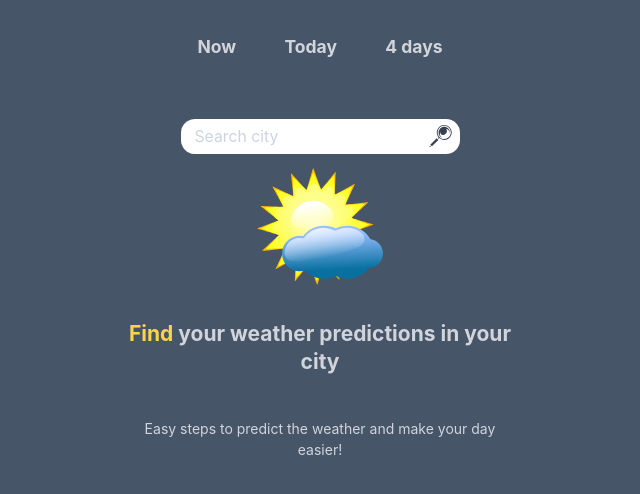
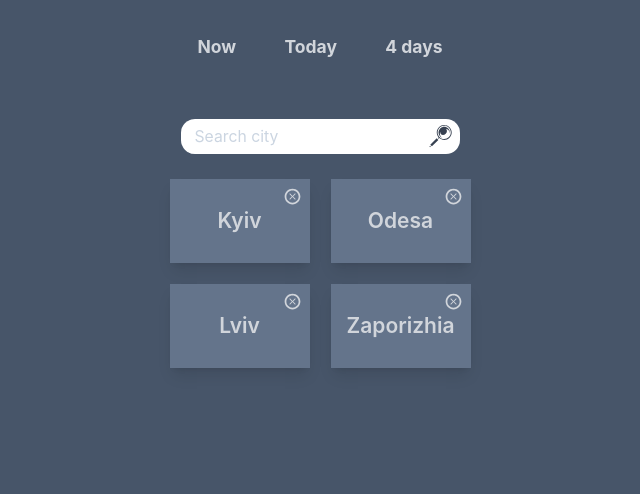
Before and after one commit to VladimirPariy/weatherApp-reactApp, a React (Create React App) app: page / in a window 1280 px wide. Shown: the top 494 px of the page, without its empty margins (320-960 px from the left). Built offline with nearby package versions, Linux system fonts and the light colour scheme.

Commit message:
began to implement localStorage

```diff
--- a/src/App.jsx
+++ b/src/App.jsx
@@ -2,7 +2,7 @@ import React, {useEffect, useState} from "react";
 import style from './App.module.scss'
 import AppRouter from "./components/AppRouter/AppRouter";
 import Navbar from "./components/UI/navbar/Navbar";
-
+import {data} from './localStorage'
 
 const App = () => {
     const [currentCity, setCurrentCity] = useState('')
@@ -12,13 +12,15 @@ const App = () => {
         setModal(false)
     }, [currentCity])
 
-
+    useEffect(()=> {
+        localStorage.setItem('data', JSON.stringify(data))
+    }, [])
 
     return (
         <div className={style.wrapper}>
             <div className={style.container}>
                 <Navbar/>
-                <AppRouter currentCity={currentCity} setCurrentCity={setCurrentCity} visible={modal} setVisible={setModal}/>
+                <AppRouter currentCity={currentCity} setCurrentCity={setCurrentCity} visible={modal} setVisible={setModal} data={data}/>
             </div>
 
         </div>
--- a/src/components/AppRouter/AppRouter.jsx
+++ b/src/components/AppRouter/AppRouter.jsx
@@ -1,6 +1,6 @@
 import React from 'react';
 import {Route, Routes} from "react-router-dom";
-import HomePage from "../../pages/WeatherPage/HomePage";
+import HomePage from "../../pages/HomePage/HomePage";
 import CurrentWeatherPage from "../../pages/CurrentWeatherPage/CurrentWeatherPage";
 import WeatherTodayPage from "../../pages/WeatherTodayPage/WeatherTodayPage";
 import FourDaysWeather from "../../pages/FourDaysWeatherPage/FourDaysWeatherPage";
@@ -8,7 +8,7 @@ import FourDaysWeather from "../../pages/FourDaysWeatherPage/FourDaysWeatherPage
 const AppRouter = ({...props}) => {
     return (
         <Routes>
-            <Route path="/" element={<HomePage setCurrentCity={props.setCurrentCity}/>}/>
+            <Route path="/" element={<HomePage setCurrentCity={props.setCurrentCity} data={props.data}/>}/>
             <Route path="current" element={<CurrentWeatherPage {...props}/>}/>
             <Route path="today" element={<WeatherTodayPage {...props}/>}/>
             <Route path="fourdays" element={<FourDaysWeather {...props}/>}/>
--- /dev/null
+++ b/src/components/UI/localStorageItem/LocalStorageItem.jsx
@@ -0,0 +1,18 @@
+import React from 'react';
+import style from "./LocalStorageItem.module.scss";
+import {TiDeleteOutline} from "react-icons/ti";
+
+const LocalStorageItem = ({localStorageItem}) => {
+    console.log(localStorageItem)
+    return localStorageItem.map(item => {
+        return (
+            <div className={style.cityItem} key={item.id}>
+                <div className={style.iconItem}><TiDeleteOutline/></div>
+                <div className={style.cityNameItem}>{item.city}</div>
+            </div>
+        )
+    })
+
+};
+
+export default LocalStorageItem;
--- /dev/null
+++ b/src/components/UI/localStorageItem/LocalStorageItem.module.scss
@@ -0,0 +1,10 @@
+.cityItem {
+  @apply w-40 flex bg-slate-500 m-3 justify-center h-24 items-center relative cursor-pointer shadow-lg p-3;
+  .iconItem {
+    @apply absolute top-2 right-2 text-2xl;
+  }
+
+  .cityNameItem {
+    @apply text-2xl font-semibold;
+  }
+}
--- /dev/null
+++ b/src/hooks/useLocalStorage.js
@@ -0,0 +1,21 @@
+import {useEffect, useState} from "react";
+
+export const useLocalStorage = (initialValue, key) => {
+
+    const getValueStorage = () => {
+        const storageValue = localStorage.getItem(key)
+
+        if (storageValue) {
+            return JSON.parse(storageValue)
+        }
+        return initialValue
+    }
+
+    const [city, setCity] = useState(getValueStorage)
+
+    useEffect(()=> {
+        localStorage.setItem(key, JSON.stringify(city))
+    }, [city])
+
+    return [city, setCity]
+}
--- /dev/null
+++ b/src/localStorage.js
@@ -0,0 +1,7 @@
+export const data = [
+    {city: 'Kyiv', id: 1},
+    {city: 'Odesa', id: 2},
+    {city: 'Lviv', id: 3},
+    {city: 'Zaporizhia', id: 4},
+
+]
--- /dev/null
+++ b/src/pages/HomePage/HomePage.jsx
@@ -0,0 +1,53 @@
+import React, {useEffect} from 'react';
+import style from "./HomePage.module.scss";
+import weatherIcon from "../../Assets/Icons/sivvus_weather_symbols_2.svg";
+import {Link, useNavigate} from "react-router-dom";
+import {GiMagnifyingGlass} from "react-icons/gi";
+import Search from "../../components/UI/Search/Search";
+import {useLocalStorage} from "../../hooks/useLocalStorage";
+import LocalStorageItem from "../../components/UI/localStorageItem/LocalStorageItem";
+
+
+const HomePage = ({setCurrentCity, data}) => {
+
+    const navigate = useNavigate();
+    const relink = () => {
+        navigate("/current", {replace: true});
+    }
+
+    const [cityList, setCityList] = useLocalStorage('', 'data')
+    useEffect(() => {
+        setCityList(data)
+    }, [cityList, data])
+    console.log(cityList)
+    return (
+        <div className={style.container}
+             onKeyDown={(e) => {
+                 if (e.key === 'Enter') relink()
+             }}>
+            <Search setCurrentCity={setCurrentCity}>
+                <Link to='/current'>
+                    <GiMagnifyingGlass/>
+                </Link>
+            </Search>
+            {cityList && cityList.length !== 0
+                ?
+                <div className={style.localStorageContainer}>
+                    <LocalStorageItem localStorageItem={cityList}/>
+                </div>
+                :
+                <>
+                    <div className={style.image}>
+                        <img src={weatherIcon} alt=""/>
+                    </div>
+                    <div className={style.text}>
+                        <p><span>Find</span> your weather predictions in your city </p>
+                        <p> Easy steps to predict the weather and make your day easier! </p>
+                    </div>
+                </>
+            }
+        </div>
+    )
+};
+
+export default HomePage;
--- a/src/pages/WeatherPage/HomePage.module.scss
+++ b/src/pages/HomePage/HomePage.module.scss
@@ -18,4 +18,7 @@
       @apply text-base font-normal;
     }
   }
+  .localStorageContainer{
+@apply flex flex-wrap justify-center;
+  }
 }
--- a/src/pages/WeatherPage/HomePage.jsx
+++ /dev/null
@@ -1,38 +0,0 @@
-import React from 'react';
-import style from "./HomePage.module.scss";
-import weatherIcon from "../../Assets/Icons/sivvus_weather_symbols_2.svg";
-import {Link, useNavigate} from "react-router-dom";
-import {GiMagnifyingGlass} from "react-icons/gi";
-import Search from "../../components/UI/Search/Search";
-
-
-const HomePage = ({setCurrentCity}) => {
-    let navigate = useNavigate();
-
-    const relink = () => {
-        navigate("/current", {replace: true});
-    }
-
-    return (
-        <div className={style.container}
-             onKeyDown={(e) => {
-            if (e.key === 'Enter') relink()
-        }}>
-            <Search setCurrentCity={setCurrentCity} >
-                <Link to='/current' >
-                    <GiMagnifyingGlass/>
-                </Link>
-            </Search>
-            <div className={style.image}>
-                <img src={weatherIcon} alt=""/>
-            </div>
-            <div className={style.text}>
-                <p><span>Find</span> your weather predictions in your city </p>
-                <p> Easy steps to predict the weather and make your day easier! </p>
-            </div>
-
-        </div>
-    )
-};
-
-export default HomePage;
```
